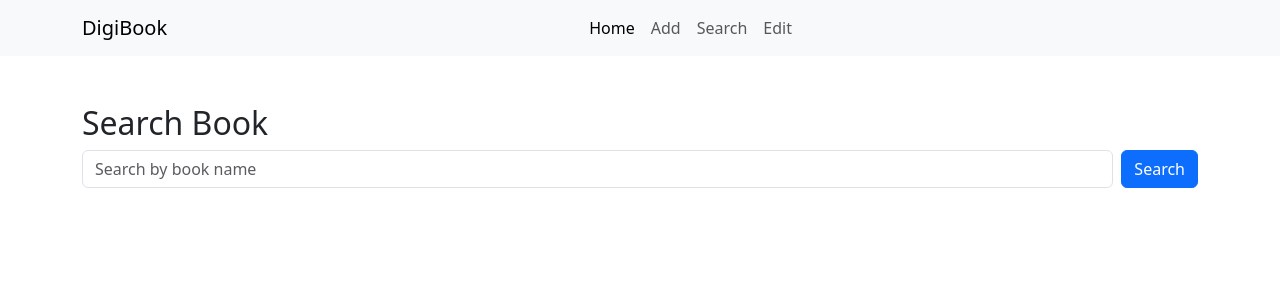
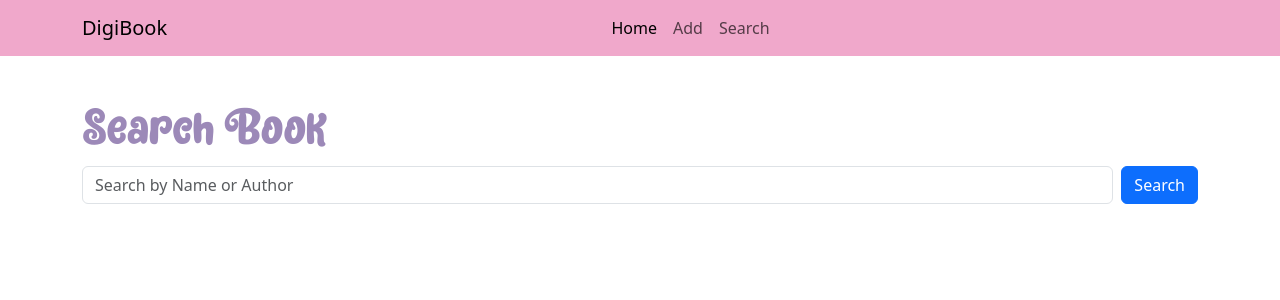
Before and after one commit to Kamar-Moon/Flask_Digital_Library, a Flask app: page /search_book in a window 1280 px wide. Shown: the top 300 px of the page. Run offline with Flask 3, Linux system fonts and the light colour scheme.

Commit message:
Search Feature Upgrade
can now search for author in search page.

refactor SQLAlchemy queries with newer query style;  older one is Model.query approach. The new approach uses session.execute(select())

Added highlight text function which highlights any occurrence of the search (query) in the fetched results. Also made case insensitive,

Added Delete Feature

Added some CSS styling

```diff
--- a/app.py
+++ b/app.py
@@ -1,8 +1,10 @@
 from flask import Flask, jsonify, render_template, request,redirect,url_for,flash
 from flask_sqlalchemy import SQLAlchemy
-from sqlalchemy import text, Table,Column, Integer, ForeignKey
+from sqlalchemy import text, Table,Column, Integer, ForeignKey, select, or_
 import pymysql
 import secrets
+from markupsafe import Markup
+import re
 
 app = Flask(__name__)
 
@@ -67,7 +69,20 @@ def test_query():
     else:
         return jsonify(message="Error fetching data", status="error")
 
+@app.template_filter('highlight_text')
+def highlight_text(text, query):
+    if not text or not query:
+        return text
 
+    # Case insenstive regex pattern
+    pattern = re.compile(re.escape(query), re.IGNORECASE)
+
+    highlighted = pattern.sub(
+        lambda match: f"<mark class='custom-highlight'>{match.group(0)}</mark>",
+        text
+    )
+
+    return Markup(highlighted)
 
 @app.route('/add_book', methods=['GET','POST'])
 def add_book():
@@ -149,11 +164,14 @@ def edit_book(book_id):
             # Commit the changes to the database
             db.session.commit()
             flash('Book updated successfully!')
+
+            return redirect(url_for('search_book'))
+
         except Exception as e:
             db.session.rollback()
             print(f"Error during commit: {e}")  # This will print the error in the console
             flash(f"Error: {e}", 'error')
-            return redirect(url_for('search_book'))
+            return redirect(url_for('edit_book', book_id=book_id))
 
     return render_template('edit_book.html', book=book, genres=genres, assigned_genre_ids=assigned_genre_ids)
 
@@ -164,22 +182,54 @@ def search_book():
         # SQLAchemey to filter books by name (case insensitive)
         # f"%{search_query}%" -> % sql wildcard matches 0 or more characters
         # Any book Title contraining the sub-string put in f"%{search_query}% will be searched for
-        books = Book.query.filter(Book.Title.ilike(f"%{search_query}%")).all()
+
+        books = db.session.execute(
+            select(Book).where(
+                or_(
+                    Book.Title.ilike(f"%{search_query}%"),
+                    Book.Author.ilike(f"%{search_query}%")
+                )
+            )
+        ).scalars().all()
 
         # No book found
         if not books:
-            flash('No books found matching your search. :(')
+            flash('No results found matching your search. :(')
 
-            return render_template('search_results.html', books=books, query=search_query)
+            return render_template('search_results.html', books=books, search_query=search_query)
 
     return render_template('search_book.html')
 
 @app.route('/search_results', methods=['GET'])
 def search_results():
     search_query = request.args.get('search_query')  # For GET, use `args`
-    books = Book.query.filter(Book.Title.ilike(f"%{search_query}%")).all()
+
+    # Search for books by title OR author (case-insensitive)
+    books = db.session.execute(
+        select(Book).where(
+            or_(
+                Book.Title.ilike(f"%{search_query}%"),
+                Book.Author.ilike(f"%{search_query}%")
+            )
+        )
+    ).scalars().all()
+
     return render_template('search_results.html', books=books, search_query=search_query)
 
+@app.route('/delete_book/int:book_id>',methods=['POST'])
+def delete_book(book_id):
+    book = Book.query.get_or_404(book_id)
+
+    try:
+        db.session.delete(book) # delete book
+        db.session.commit() # commit the transation
+        flash('Book deleted successfully.')
+
+    except Exception as e:
+            db.session.rollback()
+            flash("Error deleting book: {e}")
+
+            return redirect(url_for('search_book'))
 
 
 if __name__ == "__main__":
--- /dev/null
+++ b/static/css/styles.css
@@ -0,0 +1,42 @@
+/* colours
+/* CSS HSL
+--african-violet: hsla(264, 25%, 63%, 1);
+--lavender-pink: hsla(331, 71%, 80%, 1);
+--pink-lavender: hsla(312, 58%, 85%, 1);
+--lavender-blush: hsla(306, 25%, 92%, 1);
+--periwinkle: hsla(230, 35%, 79%, 1);
+*/
+
+/* Imported Fonts */
+@font-face{
+    font-family: 'CustomFonts';
+    src: url('../fonts/SweetRasty.otf') format('opentype');
+}
+
+/* Navbar */
+.navbar{
+    background-color:  hsla(331, 71%, 80%, 1);
+}
+
+h2{
+   font-family: 'CustomFonts', Arial, sans-serif;
+   font-size: 45px;
+   color: hsla(264, 25%, 63%, 1);
+}
+
+/*Custom Highlight for search results */
+mark.custom-highlight{
+    background-color: hotpink;
+    color: black;
+    padding: 2px;
+    border-radius: 4px; /* Add rounded corners*/
+}
+
+.alert{
+    background-color: hsla(306, 25%, 92%, 1);
+    border-color: rgb(152, 59, 104);
+    width: 25%;
+    margin: 20px auto;
+    padding: 15px;
+    text-align: center;
+}
--- a/templates/base.html
+++ b/templates/base.html
@@ -7,6 +7,8 @@
     <meta name="description" content="A brief description of the page.">
     <link href="https://cdn.jsdelivr.net/npm/bootstrap@5.3.3/dist/css/bootstrap.min.css" rel="stylesheet" integrity="sha384-QWTKZyjpPEjISv5WaRU9OFeRpok6YctnYmDr5pNlyT2bRjXh0JMhjY6hW+ALEwIH" crossorigin="anonymous">
     <script src="https://cdn.jsdelivr.net/npm/bootstrap@5.3.3/dist/js/bootstrap.bundle.min.js" integrity="sha384-YvpcrYf0tY3lHB60NNkmXc5s9fDVZLESaAA55NDzOxhy9GkcIdslK1eN7N6jIeHz" crossorigin="anonymous"></script>
+    <!-- Custom CSS-->
+    <link rel="stylesheet" href="{{ url_for('static', filename='css/styles.css') }}">
     <link rel="icon" href="favicon.ico" type="image/x-icon">
     <meta name="author" content="Kamar Kadamani">
 
@@ -15,7 +17,7 @@
 <body>
         <!-- Header -->
         <header>
-            <nav class="navbar navbar-expand-lg navbar-light bg-light">
+            <nav class="navbar navbar-expand-lg navbar-light">
                 <div class="container">
                     <!-- Brand -->
                     <a class="navbar-brand" href="#">DigiBook</a>
@@ -36,9 +38,6 @@
                             </li>
                             <li class="nav-item">
                                 <a class="nav-link" href="{{ url_for('search_book')}}">Search</a>
-                            </li>
-                            <li class="nav-item">
-                                <a class="nav-link" href="#">Edit</a>
                             </li>
                         </ul>
                     </div>
--- a/templates/search_book.html
+++ b/templates/search_book.html
@@ -9,7 +9,7 @@
         <h2>Search Book</h2>
 
 <form method="GET" action="{{ url_for('search_results') }}" class="d-flex mb-4">
-    <input class="form-control me-2" type="text" name="search_query" placeholder="Search by book name" required>
+    <input class="form-control me-2" type="text" name="search_query" placeholder="Search by Name or Author" required>
     <button class="btn btn-primary" type="submit">Search</button>
 </form>
 
```
Also changed, not shown: templates/search_results.html (+11 -4 lines), static/fonts/SweetRasty.otf (added), templates/edit_book.html (line endings or trailing spaces).
